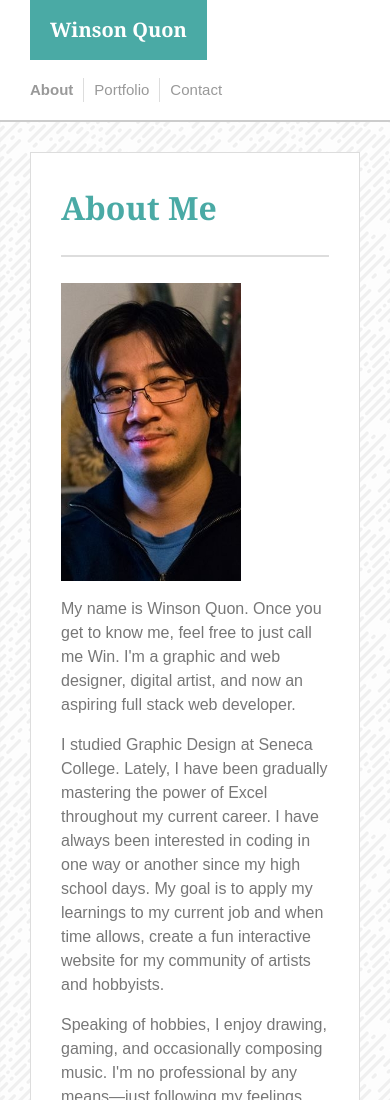
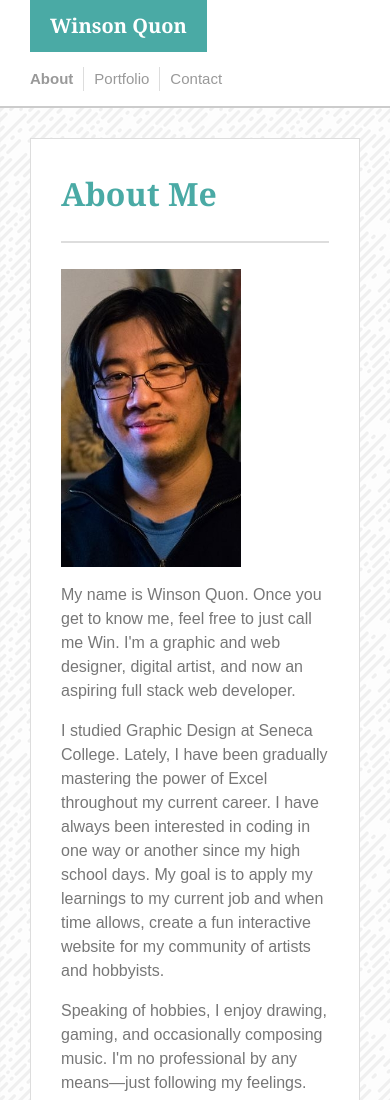
Before and after one commit to Winyumi/basic-portfolio, a plain HTML site: page index.html in a window 390 px wide. Shown: the top 1100 px of the page. Drawn offline with Linux system fonts and the light colour scheme.

Commit message:
fine tune header padding and height in mobile styles

```diff
--- a/assets/css/style.css
+++ b/assets/css/style.css
@@ -66,7 +66,7 @@ header h1 {
     float: left;
     box-sizing: border-box;
     margin: 0 25px 0 0;
-    padding: 10px 35px;
+    padding: 15px 35px;
     height: 100%;
     display: flex;
     align-items: center;
@@ -78,6 +78,8 @@ header nav {
     height: 100%;
     display: flex;
     align-items: center;
+    box-sizing: border-box;
+    padding: 15px 0;
 }
 header nav a {
     color: #999;
@@ -214,7 +216,8 @@ figure:hover figcaption {
     }
     header h1 {
         font-size: 20px;
-        padding: 10px 20px;
+        padding-left: 20px;
+        padding-right: 20px;
     }
     header nav a {
         font-size: 15px;
@@ -227,17 +230,18 @@ figure:hover figcaption {
     }
     .fl, .fr {
         float: none;
-        margin: 0 0 0.5em;
+        margin-left: 0;
+        margin-right: 0;
     }
     header {
-        height: 120px;
+        height: auto;
     }
     header h1 {
-        height: 60px;
+        height: auto;
     }
     header nav {
         float: none;
         clear: left;
-        height: 60px;
+        height: auto;
     }
 }
```
